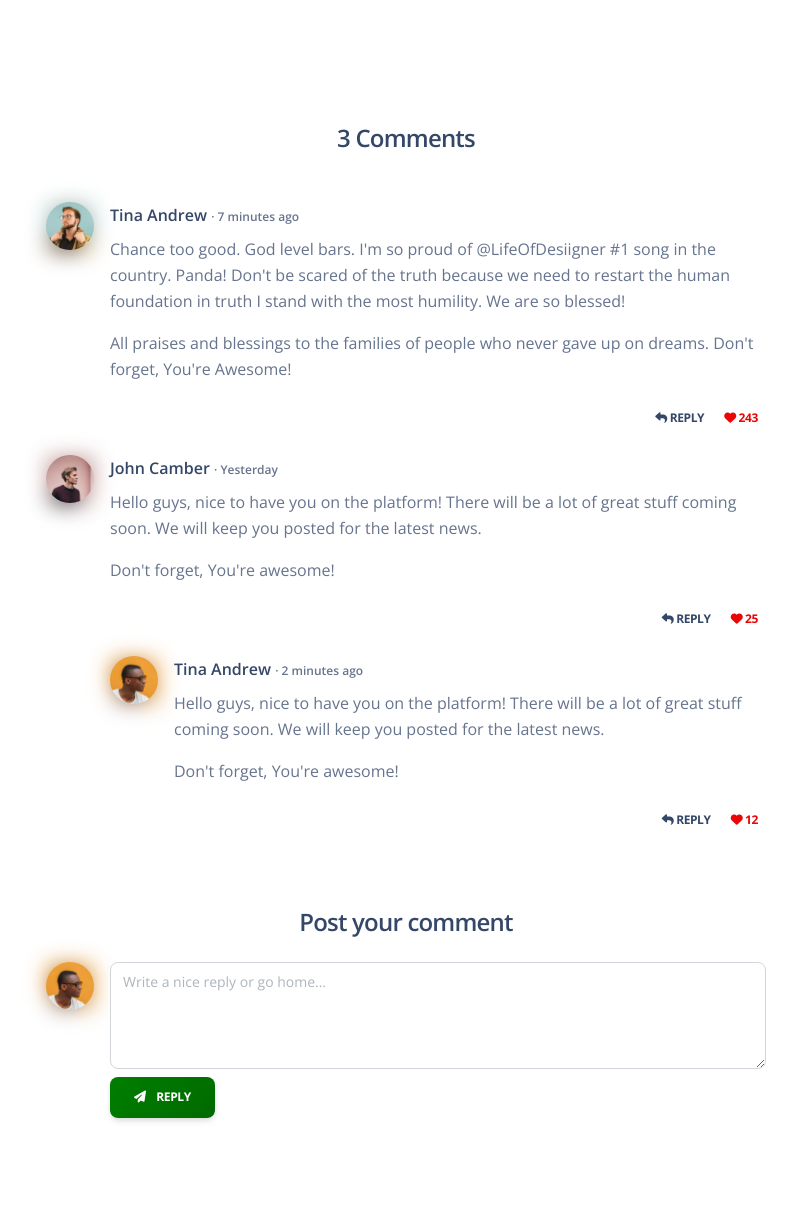
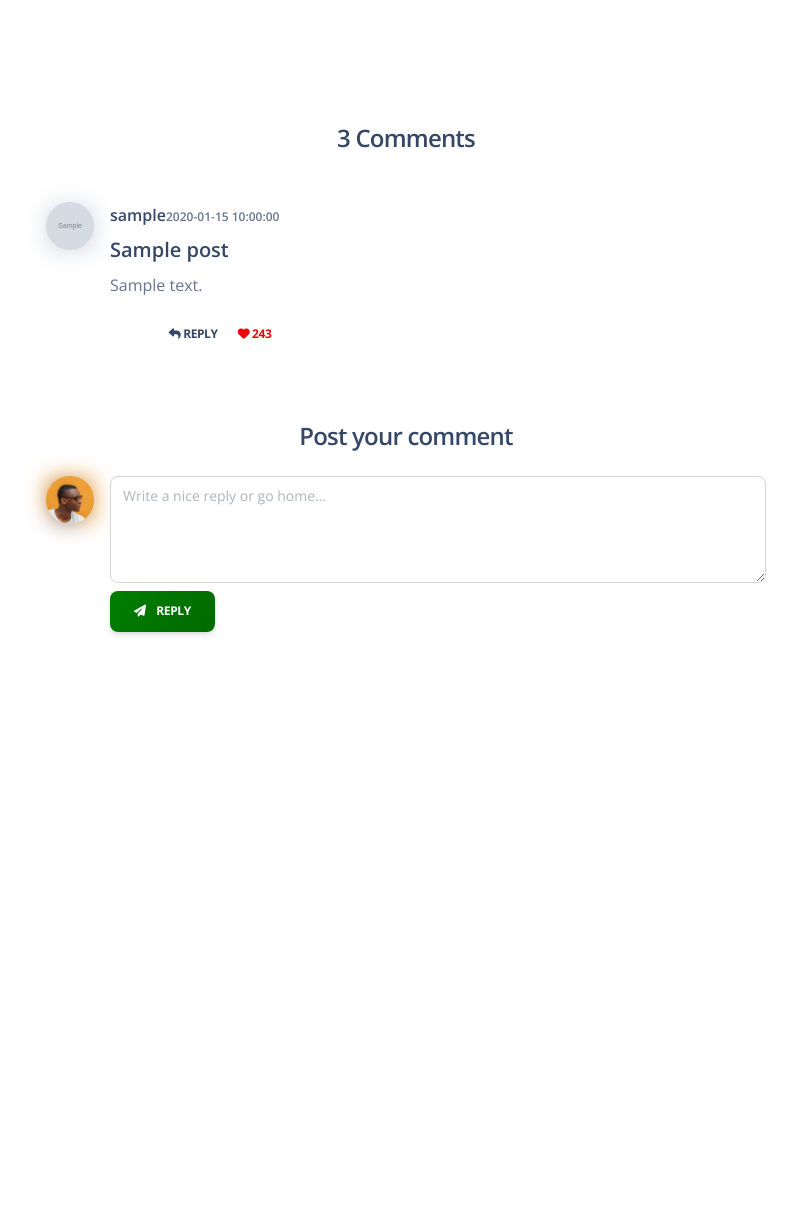
Before and after one commit to Armandls/books, a PHP site: template www/templates/posts.twig in a window 1280 px wide. Shown: the part 667-1897 px from the top of the page, without its empty margins (234-1031 px from the left). After the commit the page ends 1303 px from the top, so only its background shows below. Run offline with PHP 8.4, Linux system fonts and the light colour scheme; the template is opened without the code that fills it: most values are stand-ins (such as "Sample title", 1, 10 or a date in 2020); grey boxes marked "Sample" are stand-in pictures; some libraries are stand-ins or nearby versions.

Commit message:
actualizo posts, ahora se muestran los posts de un forum.
TODO: añadir mas posts, obtener la informacion del autor del post!

```diff
--- a/www/templates/posts.twig
+++ b/www/templates/posts.twig
@@ -110,13 +110,13 @@
             </div>
         </div>
     </section>
-    <!-- -------- START Features w/ title and 3 infos -------- -->
-    <!-- -------- START CONTENT 14 w/ image cards and sticky content ------- -->
     <!-- -------- END CONTENT 14 w/ image cards and sticky content ------- -->
     <section class="py-7">
         <div class="container">
             <div class="row">
                 <div class="col-md-8 ms-auto me-auto">
+
+                    {% for post in posts %}
                     <div>
                         <h4 class="text-center mb-5">3 Comments</h4>
                         <div class="d-flex">
@@ -124,17 +124,15 @@
                                 <a href="javascript:;">
                                     <div class="position-relative">
                                         <div class="blur-shadow-avatar">
-                                            <img class="avatar rounded-circle" src="../../assets/img/team-3.jpg" alt="...">
+                                            <img class="avatar rounded-circle" src="../../uploads/{{ post.getUserImage() }}" alt="...">
                                         </div>
                                     </div>
                                 </a>
                             </div>
                             <div class="ms-3">
-                                <h6>Tina Andrew <span class="text-muted text-xs">· 7 minutes ago</span></h6>
-
-                                <p>Chance too good. God level bars. I&#39;m so proud of @LifeOfDesiigner #1 song in the country. Panda! Don&#39;t be scared of the truth because we need to restart the human foundation in truth I stand with the most humility. We are so blessed!</p>
-                                <p>All praises and blessings to the families of people who never gave up on dreams. Don&#39;t forget, You&#39;re Awesome!</p>
-
+                                <h6>{{ post.getUserName() }}<span class="text-muted text-xs">{{ post.getUpdatedAtToString() }}</span></h6>
+                                <h5>{{ post.getTitle() }}</h5>
+                                <p>{{ post.getContents() }}</p>
                                 <div class="ms-auto text-end">
                                     <a href="javascript:;" class="btn text-dark px-2 btn-link" rel="tooltip" title="" data-original-title="Reply to Comment">
                                         <i class="fa fa-reply"></i> Reply
@@ -145,65 +143,8 @@
                                 </div>
                             </div>
                         </div>
-
-                        <div class="d-flex">
-                            <div>
-                                <a href="javascript:;">
-                                    <div class="position-relative">
-                                        <div class="blur-shadow-avatar">
-                                            <img class="avatar rounded-circle" src="../../assets/img/team-4.jpg" alt="...">
-                                        </div>
-                                    </div>
-                                </a>
-                            </div>
-                            <div class="ms-3">
-                                <h6>John Camber <span class="text-muted text-xs">· Yesterday</span></h6>
-
-                                <p>Hello guys, nice to have you on the platform! There will be a lot of great stuff coming soon. We will keep you posted for the latest news.</p>
-                                <p>Don&#39;t forget, You&#39;re awesome!</p>
-
-                                <div class="ms-auto text-end">
-                                    <a href="javascript:;" class="btn text-dark px-2 btn-link" rel="tooltip" title="" data-original-title="Reply to Comment">
-                                        <i class="fa fa-reply"></i> Reply
-                                    </a>
-                                    <a href="javascript:;" class="btn text-danger px-2 btn-link">
-                                        <i class="fas fa-heart"></i> 25
-                                    </a>
-                                </div>
-
-                                <div class="d-flex">
-                                    <div>
-                                        <a href="javascript:;">
-                                            <div class="position-relative">
-                                                <div class="blur-shadow-avatar">
-                                                    <img class="avatar rounded-circle" src="../../assets/img/team-2.jpg" alt="...">
-                                                </div>
-                                            </div>
-                                        </a>
-                                    </div>
-                                    <div class="ms-3">
-                                        <h6>Tina Andrew <span class="text-muted text-xs">· 2 minutes ago</span></h6>
-
-                                        <p>Hello guys, nice to have you on the platform! There will be a lot of great stuff coming soon. We will keep you posted for the latest news.</p>
-                                        <p>Don&#39;t forget, You&#39;re awesome!</p>
-
-                                        <div class="ms-auto text-end">
-                                            <a href="javascript:;" class="btn text-dark px-2 btn-link" rel="tooltip" title="" data-original-title="Reply to Comment">
-                                                <i class="fa fa-reply"></i> Reply
-                                            </a>
-                                            <a href="javascript:;" class="btn text-danger px-2 btn-link">
-                                                <i class="fas fa-heart"></i> 12
-                                            </a>
-                                        </div>
-                                    </div>
-                                </div>
-
-                            </div>
-
-                        </div>
-
-
                     </div>
+                    {% endfor %}
                     <h4 class="text-center mb-4 mt-5">Post your comment</h4>
                     <div class="d-flex">
                         <div>
```
Also changed, not shown: www/src/Controller/PostsController.php (+11 -10 lines), www/src/Model/Post.php (+14 -0 lines), www/src/Model/Repository/MySQLPostRepository.php (+10 -9 lines).
